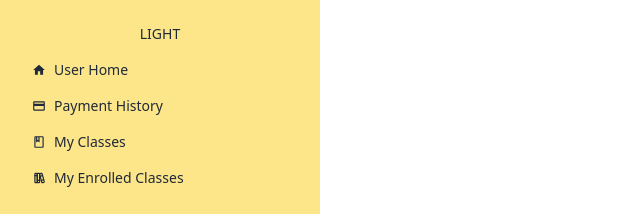
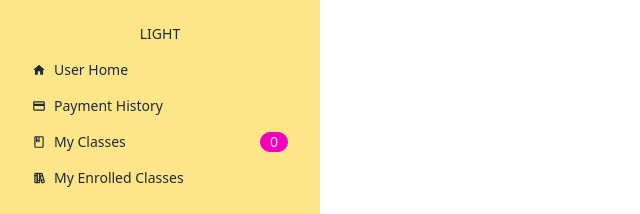
Before and after one commit to azammunna0221/shikbo-online-client, a React (Vite) app: page /dashboard in a window 1280 px wide. Shown: the top 214 px of the page, without its empty margins (0-640 px from the left). Built offline with nearby package versions, Linux system fonts and the light colour scheme; no server answers.

Commit message:
dashboard user clear

```diff
--- a/src/Layout/Dashboard.jsx
+++ b/src/Layout/Dashboard.jsx
@@ -2,8 +2,11 @@ import { Link, Outlet } from "react-router-dom";
 import { MdOutlineClass,MdPayment,MdHome } from 'react-icons/md';
 import { TbBooks } from 'react-icons/tb';
 import Theme from "../Components/Theme";
+import useMyClass from "../hooks/useMyClass";
 
 const Dashboard = () => {
+
+    const [ course] = useMyClass();
     return (
         <div>
             <div className="drawer lg:drawer-open">
@@ -21,7 +24,8 @@ const Dashboard = () => {
                         <li><Theme></Theme></li>
                         <li><Link><MdHome/>User Home</Link></li>
                         <li><Link><MdPayment/>Payment History</Link></li>
-                        <li><Link to='/dashboard/manageClasses'><MdOutlineClass />My Classes</Link></li>
+                        <li>
+                            <Link to='/dashboard/manageClasses'><MdOutlineClass />My Classes<span className="badge badge-secondary">{course?.length || 0}</span></Link></li>
                         <li><Link><TbBooks/>My Enrolled Classes</Link></li>
                     </ul>
 
--- a/src/Pages/Dashboard/ManageClasses.jsx
+++ b/src/Pages/Dashboard/ManageClasses.jsx
@@ -23,13 +23,13 @@ const ManageClasses = () => {
                 })
                 .then(res => res.json())
                 .then(data => {
-                    if(data.deleteCount>0){
+                    if(data.deletedCount>0){
                         refetch();
                         Swal.fire(
                             'Deleted!',
                             'Your file has been deleted.',
                             'success'
-                        )
+                        );
                     }
                 })
 
```
